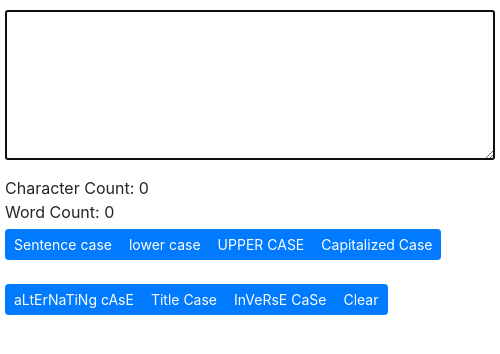
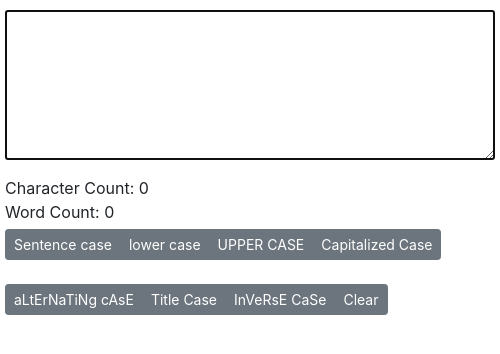
Before and after one commit to emtiajium/convert_case, an Electron app: page index.html in a window 500 px wide. Drawn offline with nearby package versions, Linux system fonts and the light colour scheme; no server answers.

Commit message:
changed button style

```diff
--- a/index.html
+++ b/index.html
@@ -18,20 +18,20 @@
 
     <div id="button-div">
       <div class="btn-group" role="group">
-        <button id="sentence-case" class="btn btn-sm btn-primary">Sentence case</button>
-        <button id="lower-case" class="btn btn-sm btn-primary">lower case</button>
-        <button id="upper-case" class="btn btn-sm btn-primary">UPPER CASE</button>
-        <button id="capitalized-case" class="btn btn-sm btn-primary">Capitalized Case</button>
+        <button id="sentence-case" class="btn btn-sm btn-secondary">Sentence case</button>
+        <button id="lower-case" class="btn btn-sm btn-secondary">lower case</button>
+        <button id="upper-case" class="btn btn-sm btn-secondary">UPPER CASE</button>
+        <button id="capitalized-case" class="btn btn-sm btn-secondary">Capitalized Case</button>
       </div>
 
       <br />
       <br />
 
       <div class="btn-group" role="group">
-        <button id="alternating-case" class="btn btn-sm btn-primary">aLtErNaTiNg cAsE</button>
-        <button id="title-case" class="btn btn-sm btn-primary">Title Case</button>
-        <button id="inverse-case" class="btn btn-sm btn-primary">InVeRsE CaSe</button>
-        <button id="clear-text" class="btn btn-sm btn-primary">Clear</button>
+        <button id="alternating-case" class="btn btn-sm btn-secondary">aLtErNaTiNg cAsE</button>
+        <button id="title-case" class="btn btn-sm btn-secondary">Title Case</button>
+        <button id="inverse-case" class="btn btn-sm btn-secondary">InVeRsE CaSe</button>
+        <button id="clear-text" class="btn btn-sm btn-secondary">Clear</button>
       </div>
     </div>
 
```
